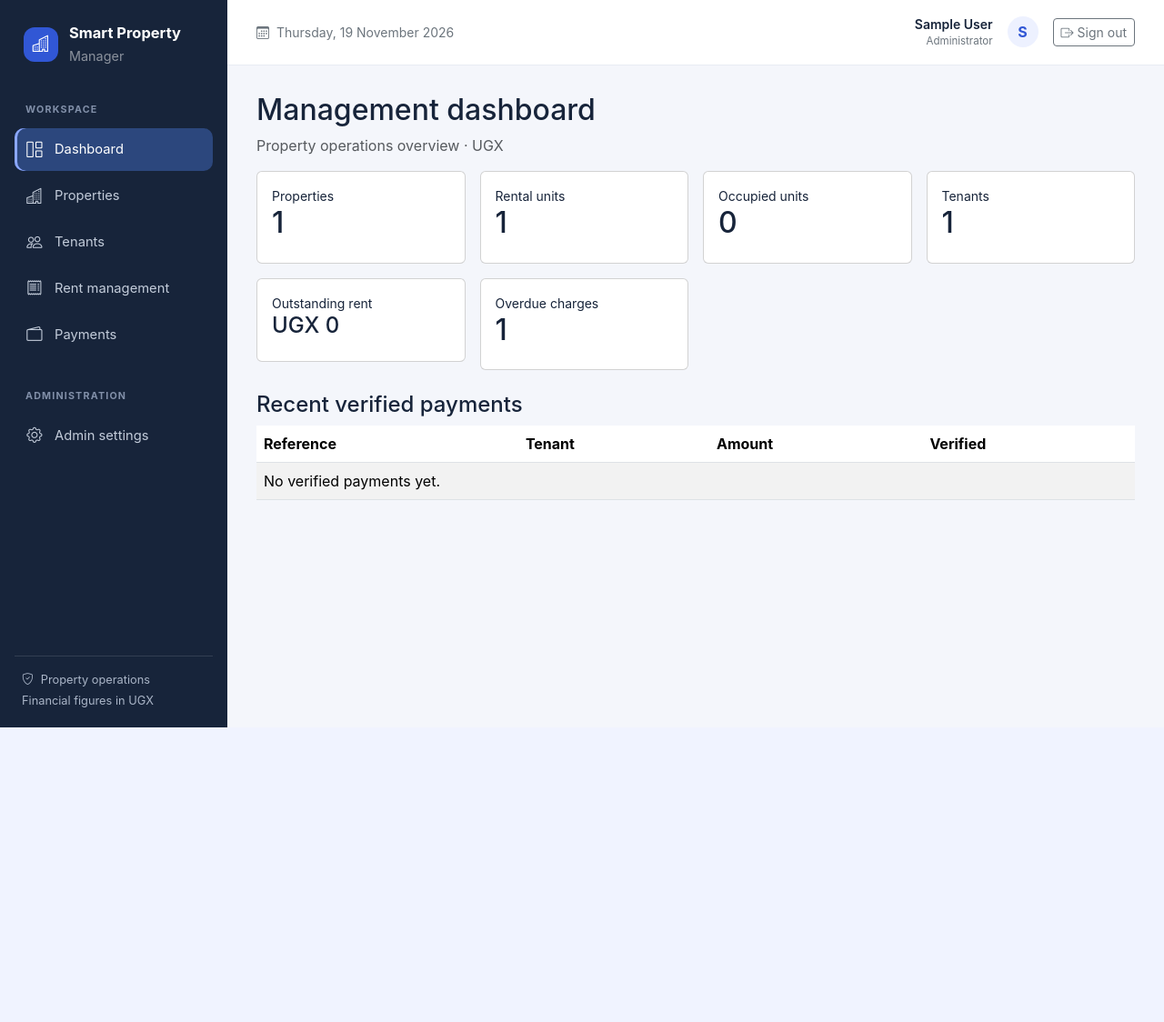
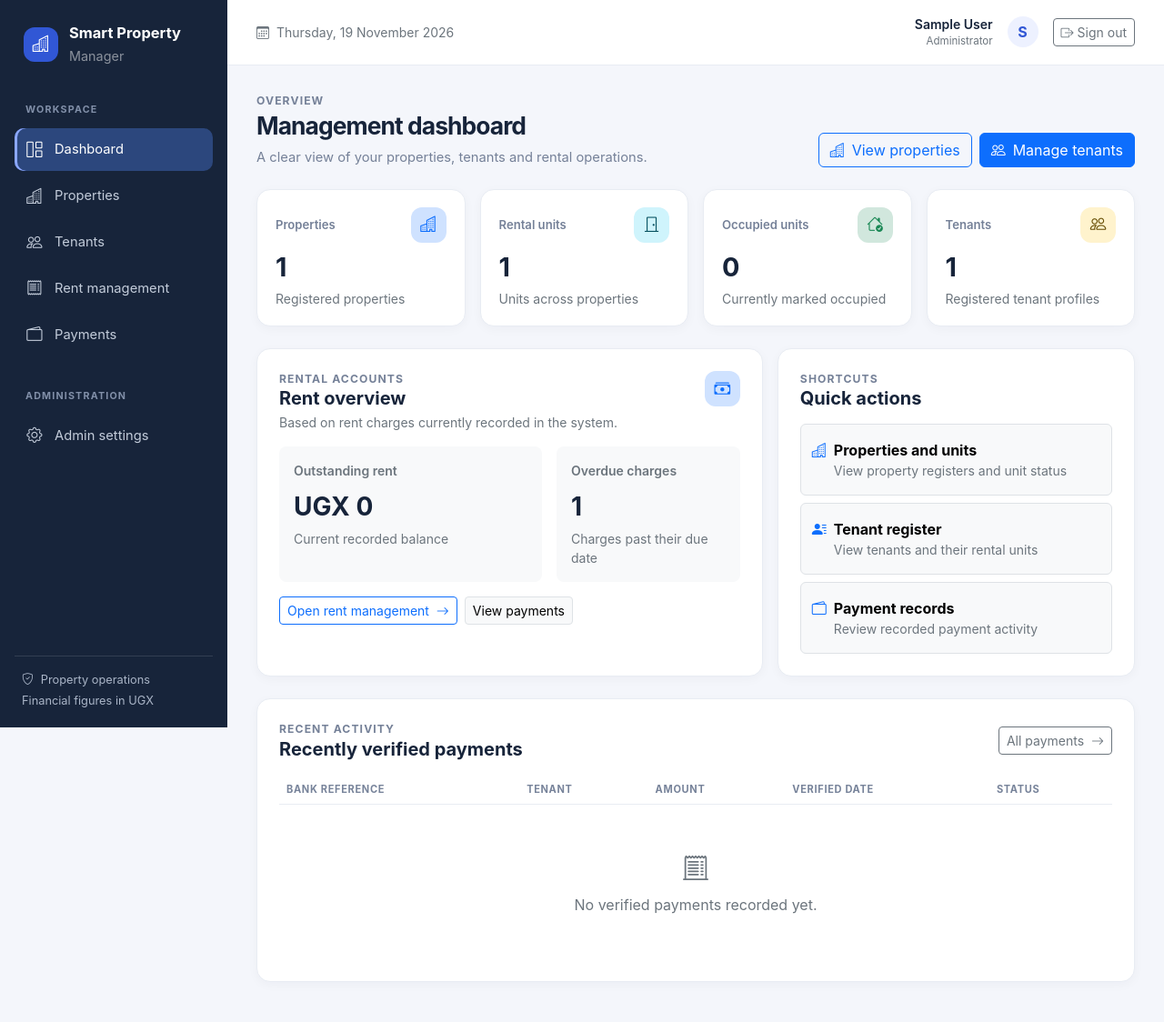
Before and after one commit to Waryd000/smart-property-manager, a Django app: page / in a window 1280 px wide. Shown: the whole page at 91% size. Before the commit the page ends 800 px from the top, so only its background shows below. Run offline with Django 5.2, Linux system fonts and the light colour scheme; a user stored in the database is signed in; tables that the repository leaves empty hold one stand-in row (values such as "Sample post"); parts of the project's set-up code (start-up, migrations or seed data) failed here and were passed over.

Commit message:
Redesign management dashboard with KPI cards and quick actions

```diff
--- a/templates/core/dashboard.html
+++ b/templates/core/dashboard.html
@@ -1,62 +1,166 @@
 {% extends "base.html" %}
+{% block title %}Dashboard · Smart Property Manager{% endblock %}
 {% block content %}
-<h2>Management dashboard</h2>
-<p class="text-muted">Property operations overview · UGX</p>
+<div class="d-flex flex-wrap justify-content-between align-items-end gap-3 mb-4">
+  <div>
+    <div class="spm-eyebrow">Overview</div>
+    <h1 class="spm-page-title">Management dashboard</h1>
+    <p class="spm-subtitle">A clear view of your properties, tenants and rental operations.</p>
+  </div>
+  <div class="d-flex flex-wrap gap-2">
+    <a href="/properties/" class="btn btn-outline-primary"><i class="bi bi-buildings me-2"></i>View properties</a>
+    <a href="/tenants/" class="btn btn-primary"><i class="bi bi-people me-2"></i>Manage tenants</a>
+  </div>
+</div>
 
 {% if spreadsheet_review_flags %}
-<div class="alert alert-warning border-warning shadow-sm" role="alert">
-  <div class="d-flex flex-wrap justify-content-between align-items-center mb-2">
-    <h4 class="alert-heading mb-0">Spreadsheet records to verify</h4>
-    <span class="badge text-bg-warning">{{ spreadsheet_review_flags|length }} pending verification</span>
+<section class="alert alert-warning border-0 shadow-sm rounded-4 p-3 p-lg-4 mb-4" role="alert">
+  <div class="d-flex flex-wrap align-items-center justify-content-between gap-2 mb-2">
+    <div class="d-flex align-items-center gap-2">
+      <span class="d-inline-grid place-items-center rounded-3 bg-warning-subtle text-warning-emphasis" style="width:42px;height:42px"><i class="bi bi-clipboard2-check fs-5"></i></span>
+      <div>
+        <h2 class="h5 mb-0">Records needing your attention</h2>
+        <small class="text-secondary">Check these imported spreadsheet entries</small>
+      </div>
+    </div>
+    <span class="badge rounded-pill text-bg-warning px-3 py-2">{{ spreadsheet_review_flags|length }} pending review</span>
   </div>
-  <p class="mb-3">
-    These entries come from the latest register in <strong>NAHA ASSETS 11234.xlsx</strong>.
-    Confirm each item before relying on its unit number, current occupancy, tenant identity or historical account figures.
+  <p class="small text-secondary mb-3">
+    These entries come from <strong>NAHA ASSETS 11234.xlsx</strong>. Confirm the unit number, tenant identity and current occupancy before treating them as verified records.
   </p>
-  <div class="table-responsive">
-    <table class="table table-sm table-bordered align-middle bg-white mb-2">
-      <thead class="table-light">
-        <tr><th>Property</th><th>Unit / source ID</th><th>Name in spreadsheet</th><th>What needs checking</th><th>Source</th></tr>
-      </thead>
+  <div class="table-responsive bg-white rounded-3 border">
+    <table class="table spm-table table-sm mb-0">
+      <thead><tr><th>Property</th><th>Unit / source ID</th><th>Name in spreadsheet</th><th>Review note</th><th>Source</th></tr></thead>
       <tbody>
         {% for flag in spreadsheet_review_flags %}
         <tr>
-          <td>{{ flag.property }}</td>
-          <td><strong>{{ flag.unit_number }}</strong></td>
+          <td class="fw-semibold text-dark">{{ flag.property }}</td>
+          <td><span class="badge text-bg-light border text-dark">{{ flag.unit_number }}</span></td>
           <td>{{ flag.listed_name }}</td>
-          <td>{{ flag.issue }}</td>
-          <td><small>{{ flag.source }}</small></td>
+          <td class="small">{{ flag.issue }}</td>
+          <td class="small text-secondary">{{ flag.source }}</td>
         </tr>
         {% endfor %}
       </tbody>
     </table>
   </div>
-  <p class="mb-0 small"><strong>Action:</strong> Review these records before confirming the related occupancy or financial information.</p>
-</div>
+</section>
 {% endif %}
 
-<div class="row g-3">
-  <div class="col-6 col-lg-3"><div class="card card-body"><small>Properties</small><h2>{{ property_count }}</h2></div></div>
-  <div class="col-6 col-lg-3"><div class="card card-body"><small>Rental units</small><h2>{{ unit_count }}</h2></div></div>
-  <div class="col-6 col-lg-3"><div class="card card-body"><small>Occupied units</small><h2>{{ occupied_count }}</h2></div></div>
-  <div class="col-6 col-lg-3"><div class="card card-body"><small>Tenants</small><h2>{{ tenant_count }}</h2></div></div>
-  <div class="col-6 col-lg-3"><div class="card card-body"><small>Outstanding rent</small><h4>UGX {{ outstanding|floatformat:0 }}</h4></div></div>
-  <div class="col-6 col-lg-3"><div class="card card-body"><small>Overdue charges</small><h2>{{ overdue_count }}</h2></div></div>
+<div class="row g-3 mb-4">
+  <div class="col-6 col-xl-3">
+    <div class="spm-card spm-stat">
+      <div class="d-flex justify-content-between align-items-center">
+        <span class="spm-stat-label">Properties</span>
+        <span class="spm-stat-icon bg-primary-subtle text-primary"><i class="bi bi-buildings"></i></span>
+      </div>
+      <div class="spm-stat-value">{{ property_count }}</div>
+      <div class="small text-secondary mt-2">Registered properties</div>
+    </div>
+  </div>
+  <div class="col-6 col-xl-3">
+    <div class="spm-card spm-stat">
+      <div class="d-flex justify-content-between align-items-center">
+        <span class="spm-stat-label">Rental units</span>
+        <span class="spm-stat-icon bg-info-subtle text-info-emphasis"><i class="bi bi-door-closed"></i></span>
+      </div>
+      <div class="spm-stat-value">{{ unit_count }}</div>
+      <div class="small text-secondary mt-2">Units across properties</div>
+    </div>
+  </div>
+  <div class="col-6 col-xl-3">
+    <div class="spm-card spm-stat">
+      <div class="d-flex justify-content-between align-items-center">
+        <span class="spm-stat-label">Occupied units</span>
+        <span class="spm-stat-icon bg-success-subtle text-success"><i class="bi bi-house-check"></i></span>
+      </div>
+      <div class="spm-stat-value">{{ occupied_count }}</div>
+      <div class="small text-secondary mt-2">Currently marked occupied</div>
+    </div>
+  </div>
+  <div class="col-6 col-xl-3">
+    <div class="spm-card spm-stat">
+      <div class="d-flex justify-content-between align-items-center">
+        <span class="spm-stat-label">Tenants</span>
+        <span class="spm-stat-icon bg-warning-subtle text-warning-emphasis"><i class="bi bi-people"></i></span>
+      </div>
+      <div class="spm-stat-value">{{ tenant_count }}</div>
+      <div class="small text-secondary mt-2">Registered tenant profiles</div>
+    </div>
+  </div>
 </div>
 
-<div class="mt-4">
-  <h4>Recent verified payments</h4>
+<div class="row g-3 mb-4">
+  <div class="col-lg-7">
+    <div class="spm-card p-3 p-lg-4 h-100">
+      <div class="d-flex justify-content-between align-items-start mb-3">
+        <div>
+          <div class="spm-eyebrow">Rental accounts</div>
+          <h2 class="h5 fw-bold mb-1">Rent overview</h2>
+          <p class="text-secondary small mb-0">Based on rent charges currently recorded in the system.</p>
+        </div>
+        <span class="spm-stat-icon bg-primary-subtle text-primary"><i class="bi bi-cash-stack"></i></span>
+      </div>
+      <div class="row g-3">
+        <div class="col-sm-7">
+          <div class="rounded-3 bg-light p-3 h-100">
+            <div class="small text-secondary fw-semibold">Outstanding rent</div>
+            <div class="fs-3 fw-bold mt-2">UGX {{ outstanding|floatformat:0 }}</div>
+            <div class="small text-secondary mt-1">Current recorded balance</div>
+          </div>
+        </div>
+        <div class="col-sm-5">
+          <div class="rounded-3 bg-light p-3 h-100">
+            <div class="small text-secondary fw-semibold">Overdue charges</div>
+            <div class="fs-3 fw-bold mt-2">{{ overdue_count }}</div>
+            <div class="small text-secondary mt-1">Charges past their due date</div>
+          </div>
+        </div>
+      </div>
+      <div class="d-flex flex-wrap gap-2 mt-3">
+        <a href="/rent/" class="btn btn-sm btn-outline-primary">Open rent management <i class="bi bi-arrow-right ms-1"></i></a>
+        <a href="/payments/" class="btn btn-sm btn-light border">View payments</a>
+      </div>
+    </div>
+  </div>
+  <div class="col-lg-5">
+    <div class="spm-card p-3 p-lg-4 h-100">
+      <div class="spm-eyebrow">Shortcuts</div>
+      <h2 class="h5 fw-bold mb-3">Quick actions</h2>
+      <div class="d-grid gap-2">
+        <a href="/properties/" class="btn btn-light border text-start py-3"><i class="bi bi-buildings text-primary me-2"></i><strong>Properties and units</strong><span class="d-block small text-secondary ms-4">View property registers and unit status</span></a>
+        <a href="/tenants/" class="btn btn-light border text-start py-3"><i class="bi bi-person-lines-fill text-primary me-2"></i><strong>Tenant register</strong><span class="d-block small text-secondary ms-4">View tenants and their rental units</span></a>
+        <a href="/payments/" class="btn btn-light border text-start py-3"><i class="bi bi-wallet2 text-primary me-2"></i><strong>Payment records</strong><span class="d-block small text-secondary ms-4">Review recorded payment activity</span></a>
+      </div>
+    </div>
+  </div>
+</div>
+
+<section class="spm-card p-3 p-lg-4">
+  <div class="d-flex flex-wrap align-items-center justify-content-between gap-2 mb-3">
+    <div>
+      <div class="spm-eyebrow">Recent activity</div>
+      <h2 class="h5 fw-bold mb-0">Recently verified payments</h2>
+    </div>
+    <a href="/payments/" class="btn btn-sm btn-outline-secondary">All payments <i class="bi bi-arrow-right ms-1"></i></a>
+  </div>
   <div class="table-responsive">
-    <table class="table table-striped">
-      <thead><tr><th>Reference</th><th>Tenant</th><th>Amount</th><th>Verified</th></tr></thead>
+    <table class="table spm-table mb-0">
+      <thead><tr><th>Bank reference</th><th>Tenant</th><th>Amount</th><th>Verified date</th><th>Status</th></tr></thead>
       <tbody>
         {% for p in recent_payments %}
-        <tr><td>{{ p.bank_reference }}</td><td>{{ p.tenant }}</td><td>UGX {{ p.amount|floatformat:0 }}</td><td>{{ p.verified_at }}</td></tr>
+        <tr>
+          <td class="fw-semibold">{{ p.bank_reference }}</td>
+          <td>{{ p.tenant }}</td>
+          <td class="fw-semibold">UGX {{ p.amount|floatformat:0 }}</td>
+          <td>{{ p.verified_at|date:"d M Y, H:i" }}</td>
+          <td><span class="badge rounded-pill text-bg-success-subtle text-success-emphasis">Verified</span></td>
+        </tr>
         {% empty %}
-        <tr><td colspan="4">No verified payments yet.</td></tr>
+        <tr><td colspan="5" class="text-center text-secondary py-5"><i class="bi bi-receipt-cutoff fs-3 d-block mb-2"></i>No verified payments recorded yet.</td></tr>
         {% endfor %}
       </tbody>
     </table>
   </div>
-</div>
+</section>
 {% endblock %}
```
